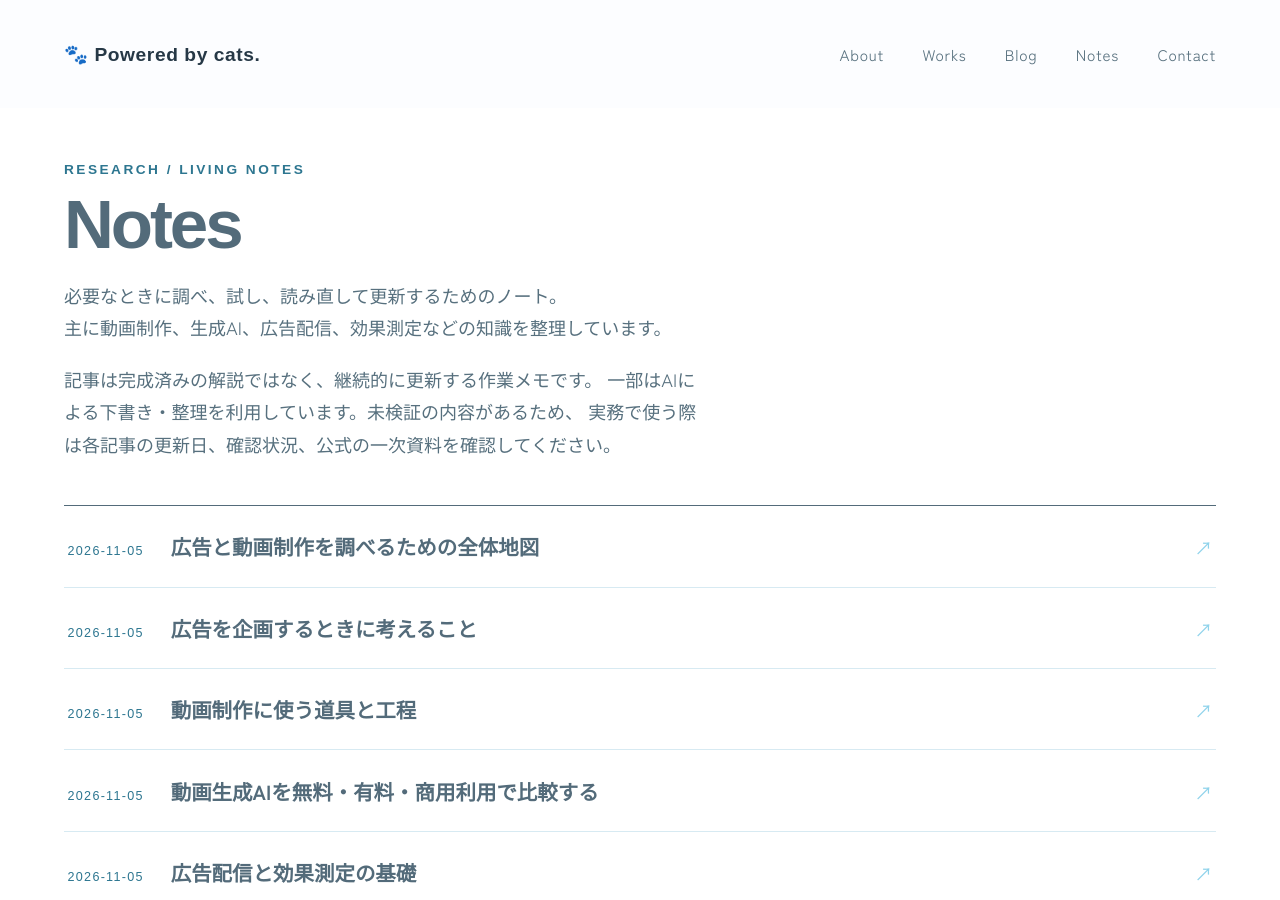
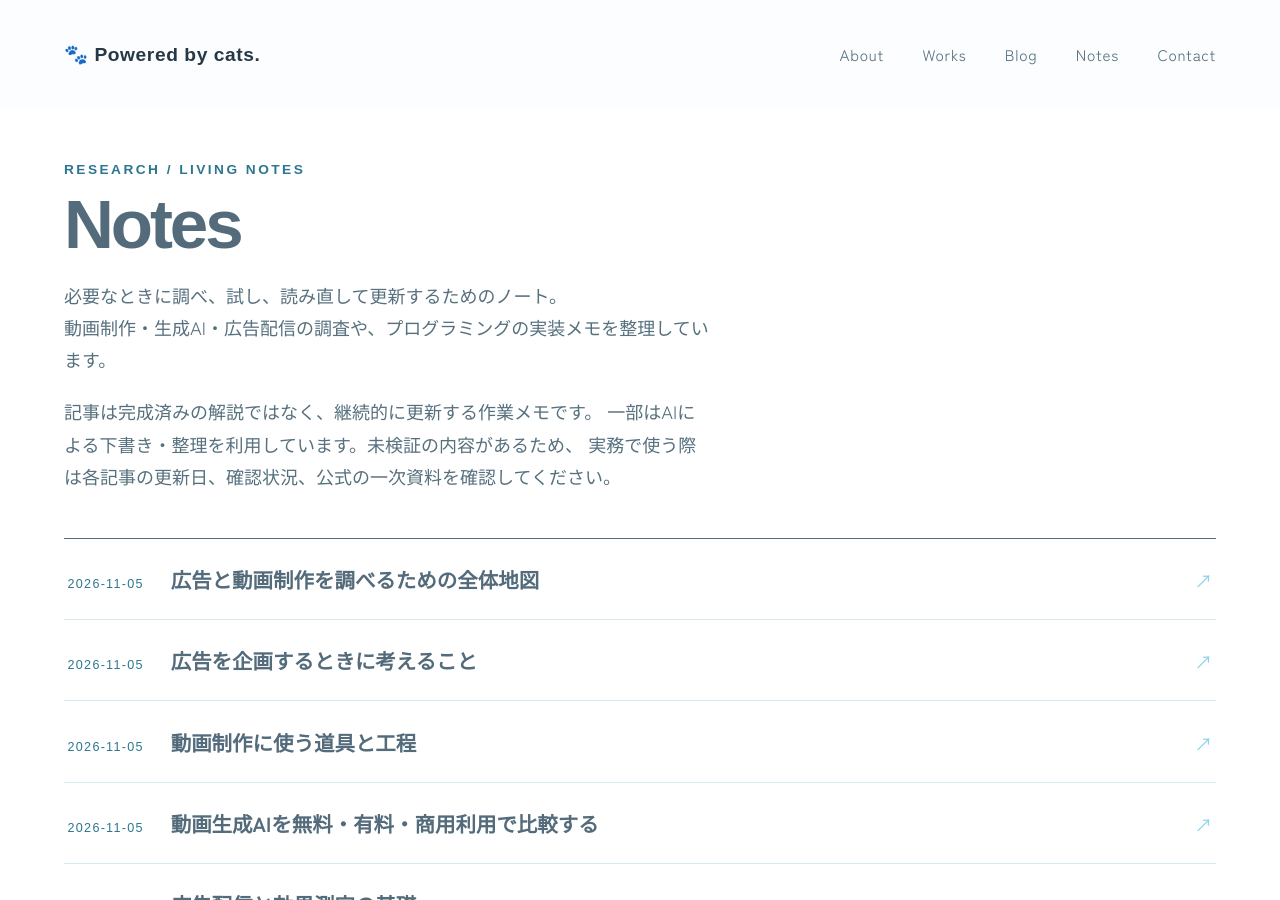
Before and after one commit to Hokutaka/hokutaka.github.io, a Jekyll site: the page built from notes/index.html, in a window 1280 px wide and 900 px high. Built offline with Jekyll 4.4.1, drawn with Linux system fonts in a browser that asks for light colours; some web fonts are replaced.

Commit message:
Update Notes introduction to include programming topics

```diff
--- a/notes/index.html
+++ b/notes/index.html
@@ -1,7 +1,7 @@
 ---
 layout: default
 title: Notes
-description: "広告、動画制作、生成AIなどを継続的に調べ、見直すための技術ノート。"
+description: "広告・動画制作やプログラミングの調査・実装メモ。"
 permalink: /notes/
 ---
 <section class="blog-index" aria-labelledby="notes-title">
@@ -11,7 +11,7 @@ permalink: /notes/
       <h1 class="blog-index__title" id="notes-title">Notes</h1>
       <p class="blog-index__lead">
         必要なときに調べ、試し、読み直して更新するためのノート。<br>
-        主に動画制作、生成AI、広告配信、効果測定などの知識を整理しています。
+        動画制作・生成AI・広告配信の調査や、プログラミングの実装メモを整理しています。
       </p>
       <p class="blog-index__lead">
         記事は完成済みの解説ではなく、継続的に更新する作業メモです。
```
